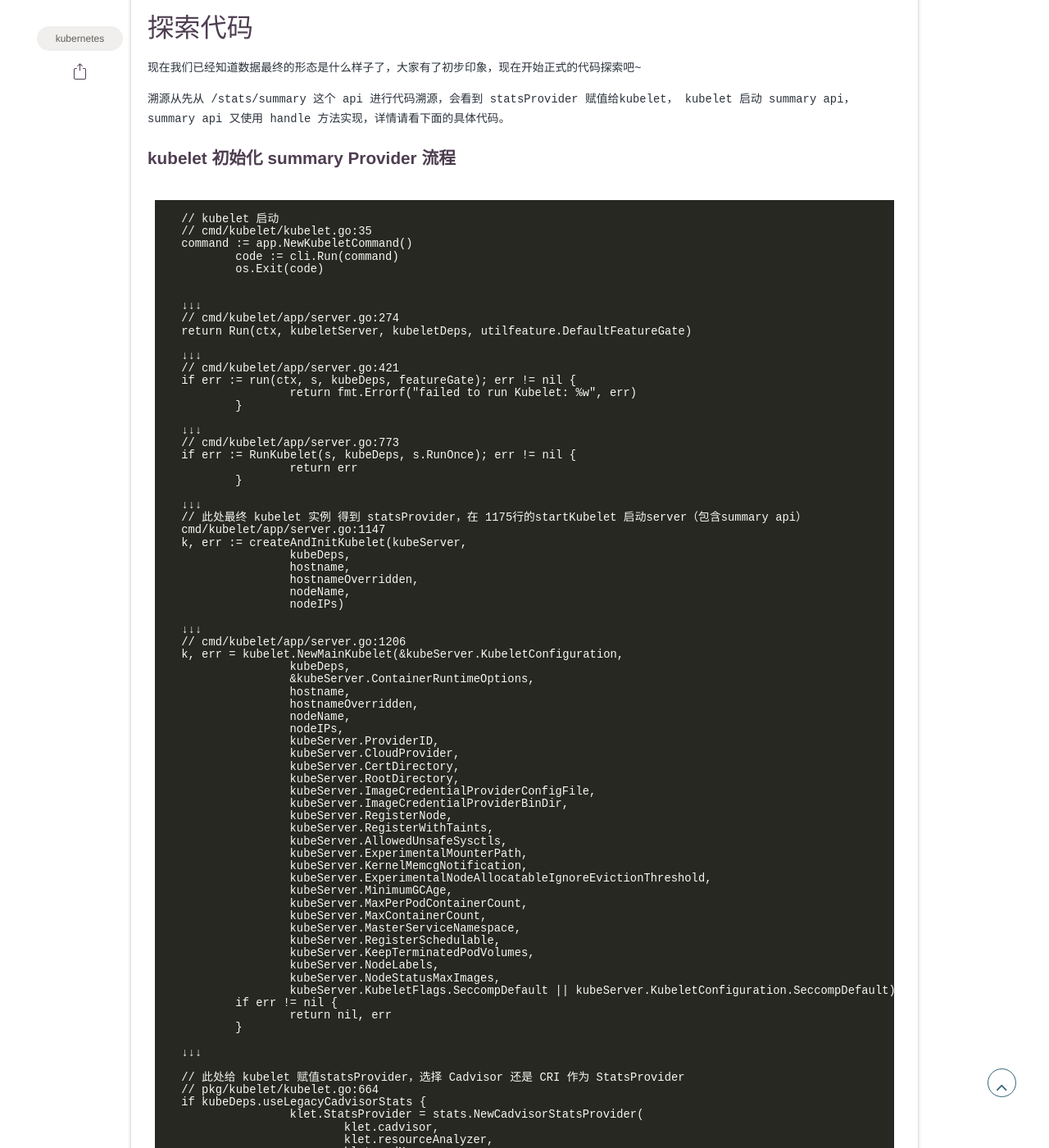
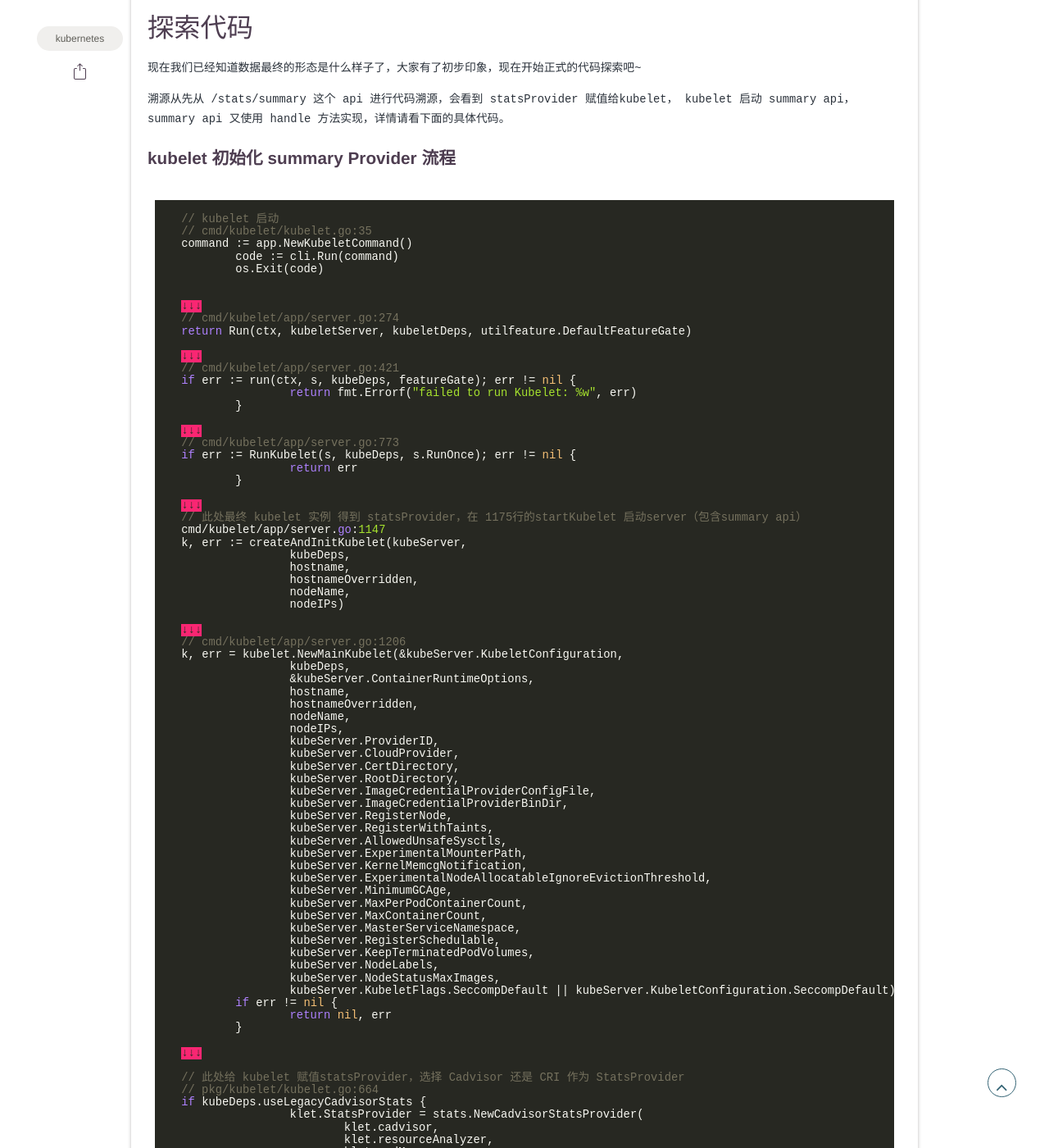
Before and after one commit to mengjiao-liu/mengjiao-liu.github.io, a Jekyll site: the page built from _posts/2022-11-11-kubernetes-stats-summary.md, in a window 1280 px wide and 1400 px high, scrolled down 4380 px. Shown: the whole window at 82% size. Built offline with Jekyll 4.4.1, drawn with Linux system fonts in a browser that asks for light colours; some web fonts are replaced; comment, search, counter and statistics services are not loaded; some of the changed text lies outside the part shown.

Commit message:
update blog

````diff
--- a/_posts/2022-11-11-kubernetes-stats-summary.md
+++ b/_posts/2022-11-11-kubernetes-stats-summary.md
@@ -225,7 +225,7 @@ kubectl get --raw /api/v1/nodes/$NODE_NAME/proxy/stats/summary
 kubelet 启动 summary api，summary api 又使用 handle 方法实现，详情请看下面的具体代码。
 
 ## kubelet 初始化 summary Provider 流程
-```text
+```go
 // kubelet 启动
 // cmd/kubelet/kubelet.go:35
 command := app.NewKubeletCommand()
@@ -321,7 +321,7 @@ if kubeDeps.useLegacyCadvisorStats {
 ```
 
 ## `/stats/summary` api 启动过程
-```text
+```go
 // cmd/kubelet/app/server.go:1175
 // 在1147 行运行createAndInitKubelet函数后 kubelet已经得到 statsProvider
 startKubelet(k, podCfg, &kubeServer.KubeletConfiguration, kubeDeps, kubeServer.EnableServer)
@@ -396,7 +396,7 @@ Kubernetes 现在 `/stats/summary`端点的数据默认是这两种混杂的，
 这部分的设计详情，请参看：[cAdvisor-less, CRI-full Container and Pod Stats KEP](https://github.com/kubernetes/enhancements/tree/master/keps/sig-node/2371-cri-pod-container-stats#cadvisor-less-cri-full-container-and-pod-stats)
 
 从 `GetCPUAndMemoryStats`（这个函数数据仅包含 CPU 和内存的，和列出全部数据的逻辑 Get 函数是一样的，依此为例）顺着向下，我们其实会看到现在是有 2 个 实现：cAdvisor实现 和 CRI 实现。下文以 CRI 实现为例（这也是社区的倾向，Cadvisor 代码实现是类似的，不再赘述）。
-```text
+```go
 // pkg/kubelet/server/stats/summary.go:36
 // SummaryProvider provides summaries of the stats from Kubelet.
 type SummaryProvider interface {
````
